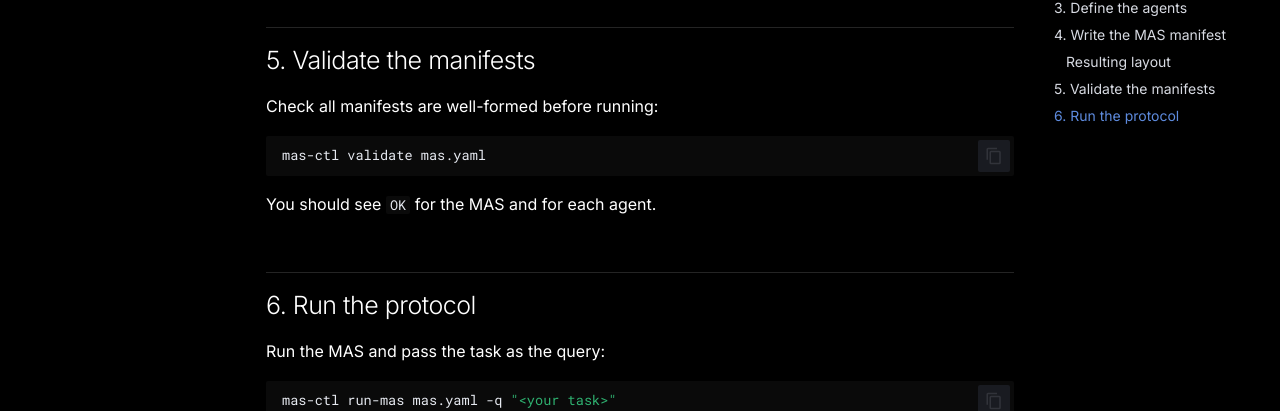
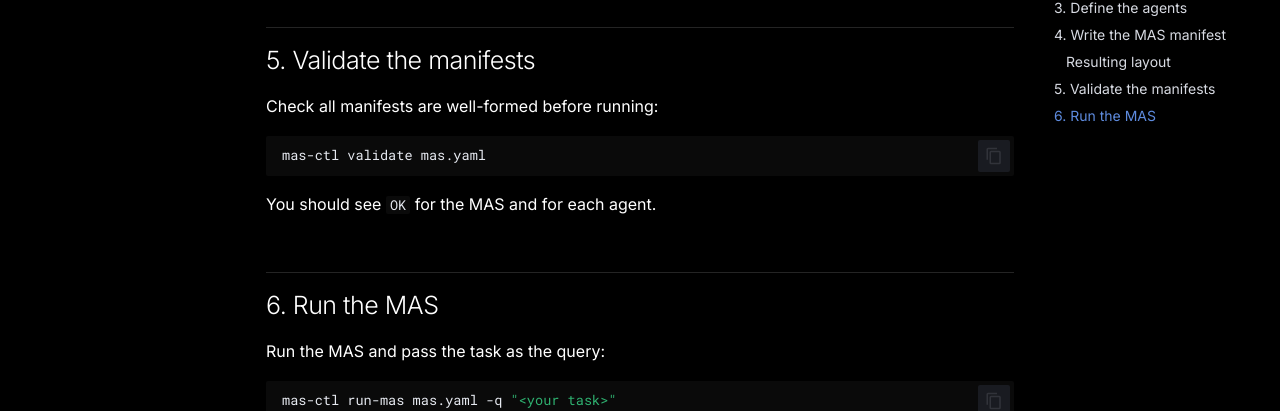
Before and after one commit to ioc-project/cognition-protocols, an MkDocs documentation site: the page built from docs/tutorials/mas-lab/index.md, in a window 1280 px wide and 900 px high, scrolled down 3180 px. Shown: the part 231-642 px from the top of the window. Built offline with MkDocs 1.6.1 and Material for MkDocs 9.7.7, drawn with Linux system fonts in a browser that asks for light colours; comment, search, counter and statistics services are not loaded.

Commit message:
docs: rename step 6 to 'Run the MAS'
Signed-off-by: Sam Betts <1769706+Tehsmash@users.noreply.github.com>

```diff
--- a/docs/tutorials/mas-lab/index.md
+++ b/docs/tutorials/mas-lab/index.md
@@ -158,7 +158,7 @@ mas-ctl validate mas.yaml
 
 You should see `OK` for the MAS and for each agent.
 
-## 6. Run the protocol
+## 6. Run the MAS
 
 Run the MAS and pass the task as the query:
 
```
